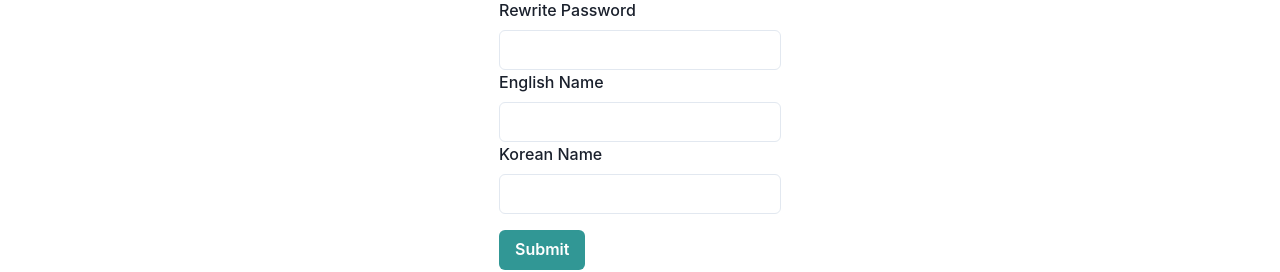
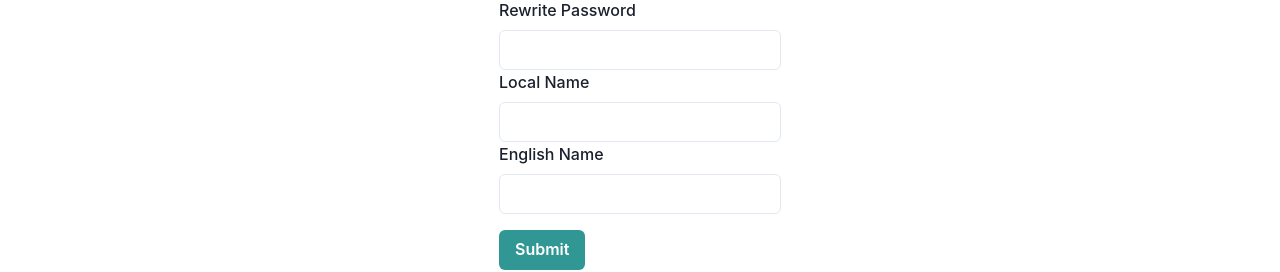
Before and after one commit to sboh1214/Seminar-Web, a Next.js app: page /user/signup in a window 1280 px wide. Shown: the part 220-492 px from the top of the page. Built offline with nearby package versions, Linux system fonts and the light colour scheme; no server answers.

Commit message:
Add names

```diff
--- a/src/pages/user/signup.tsx
+++ b/src/pages/user/signup.tsx
@@ -35,8 +35,8 @@ export default function SignUp(): JSX.Element {
     API.post(`auth/signup`, {
       email: data.email,
       password: data.password,
+      localName: data.localName,
       englishName: data.englishName,
-      koreanName: data.koreanName,
     })
       .then((res: AxiosResponse) => {
         if (res.status == StatusCode.Created) {
@@ -80,18 +80,18 @@ export default function SignUp(): JSX.Element {
               {errors.passwordCheck && 'This field is required'}
             </FormErrorMessage>
           </FormControl>
+          <FormControl id="localName" isInvalid={errors.localName}>
+            <FormLabel>Local Name</FormLabel>
+            <Input type="text" {...register('localName')} />
+            <FormErrorMessage>
+              {errors.localName && 'Error'}
+            </FormErrorMessage>
+          </FormControl>
           <FormControl id="englishName" isInvalid={errors.englishName}>
             <FormLabel>English Name</FormLabel>
             <Input type="text" {...register('englishName')} />
             <FormErrorMessage>
-              {errors.englishName && 'This field is required'}
-            </FormErrorMessage>
-          </FormControl>
-          <FormControl id="koreanName" isInvalid={errors.koreanName}>
-            <FormLabel>Korean Name</FormLabel>
-            <Input type="text" {...register('koreanName')} />
-            <FormErrorMessage>
-              {errors.koreanName && 'This field is required'}
+              {errors.englishName && 'Error'}
             </FormErrorMessage>
           </FormControl>
           <Button
```
